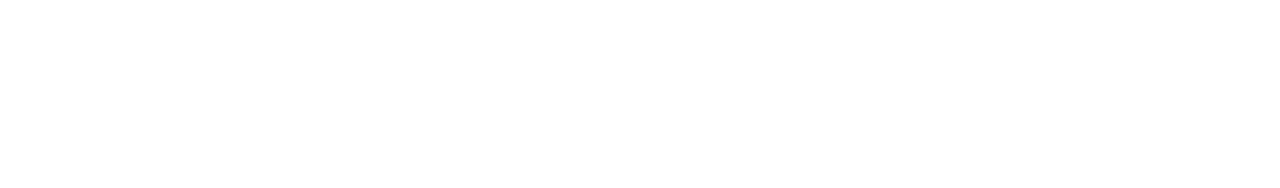
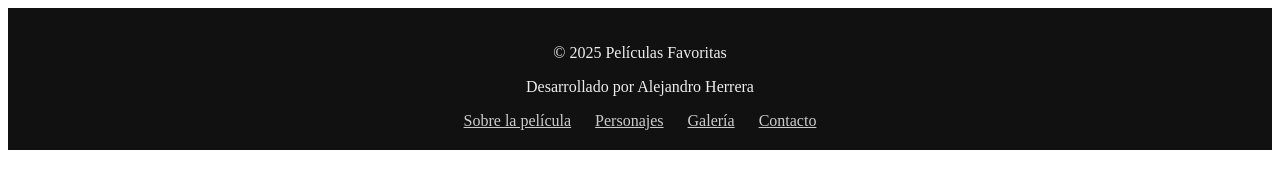
Before and after one commit to aherrera125/best-movie, a plain HTML site: page index.html in a window 1280 px wide. Drawn offline with Linux system fonts and the light colour scheme.

Commit message:
Add several html files and footer in index.html and style

```diff
--- /dev/null
+++ b/css/style.css
@@ -0,0 +1,26 @@
+.footer {
+  background-color: #111;
+  color: #eee;
+  padding: 20px;
+  text-align: center;
+}
+
+.sobre {
+  color: #ccc;
+  margin: 0 10px;
+}
+
+.personajes {
+  color: #ccc;
+  margin: 0 10px;
+}
+
+.galeria {
+  color: #ccc;
+  margin: 0 10px;
+}
+
+.contacto {
+  color: #ccc;
+  margin: 0 10px;
+}
--- a/index.html
+++ b/index.html
@@ -3,7 +3,18 @@
   <head>
     <meta charset="UTF-8" />
     <meta name="viewport" content="width=device-width, initial-scale=1.0" />
-    <title>Document</title>
+    <link rel="stylesheet" href="css/style.css" />
+    <title>Best Movie</title>
   </head>
   <body></body>
+  <footer class="footer">
+    <p>&copy; 2025 Películas Favoritas</p>
+    <p>Desarrollado por Alejandro Herrera</p>
+    <nav>
+      <a href="./html/sobre.html" class="sobre">Sobre la película</a>
+      <a href="./html/personajes.html" class="personajes">Personajes</a>
+      <a href="./html/galeria.html" class="galeria">Galería</a>
+      <a href="./html/contacto.html" class="contacto">Contacto</a>
+    </nav>
+  </footer>
 </html>
```
Also changed, not shown: html/contacto.html (added, +17 -0 lines), html/galeria.html (added, +17 -0 lines), html/personajes.html (added, +17 -0 lines), html/sobre.html (added, +17 -0 lines).
